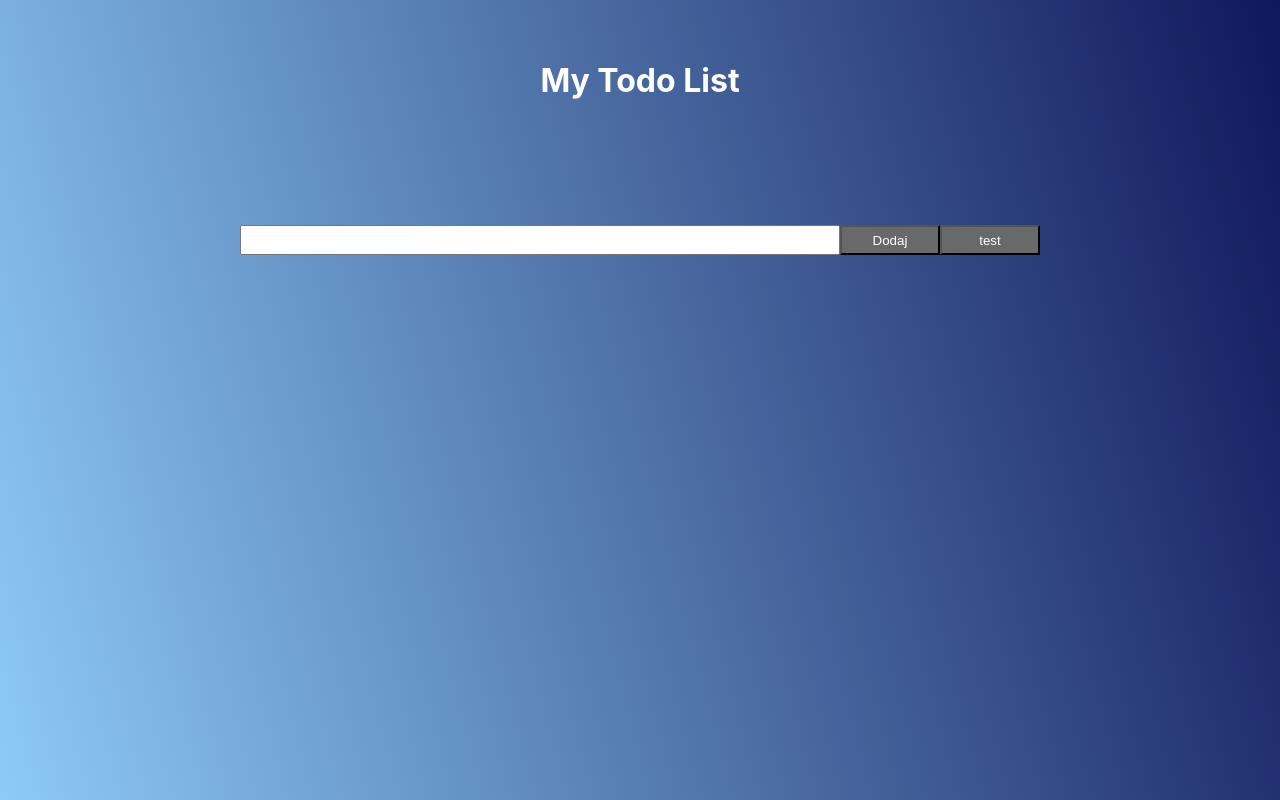
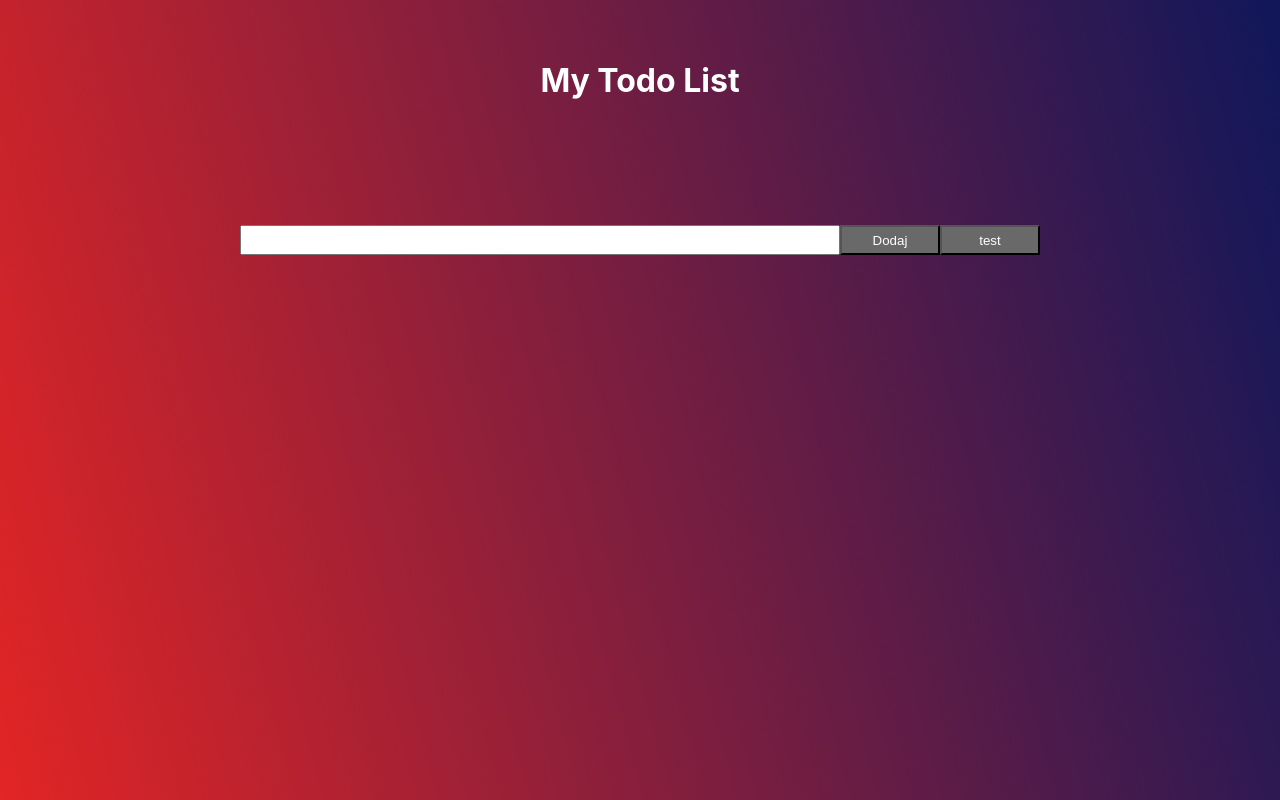
Before and after one commit to Branimir026/my-todo-list, a React (Create React App) app: page / in a window 1280 px wide. Built offline with nearby package versions, Linux system fonts and the light colour scheme.

Commit message:
Background color change

```diff
--- a/src/App.css
+++ b/src/App.css
@@ -5,7 +5,7 @@
 }
 
 body {
-  background-image: linear-gradient(75deg, #8dcbf5 0%, #10175a 100%);
+  background-image: linear-gradient(75deg, #e22525 0%, #10175a 100%);
   color: white;
   min-height: 100vh;
 }
```
